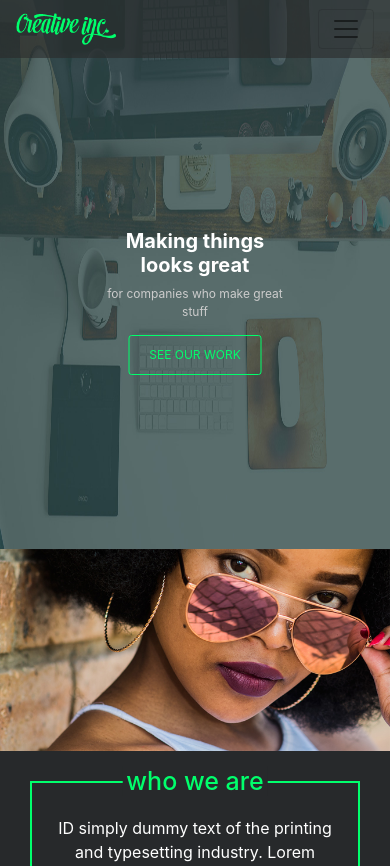
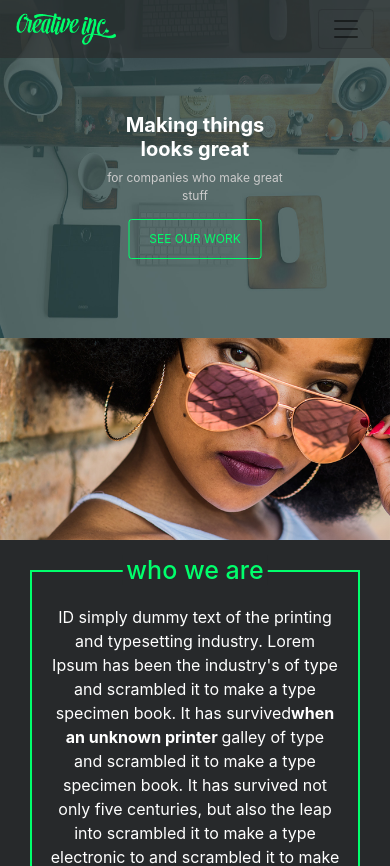
Before and after one commit to Amin-bash/react-creative-web, a React (Create React App) app: page / in a window 390 px wide. Shown: the top 866 px of the page. Built offline with nearby package versions, Linux system fonts and the light colour scheme; no server answers.

Commit message:
fixed header image

```diff
--- a/src/components/Header/style.scss
+++ b/src/components/Header/style.scss
@@ -82,7 +82,7 @@
 @media (max-width: 400px) {
   .header-section {
     img {
-      height: 65vh;
+      height: 40vh;
     }
     .header-content {
       top: 55%;
```
